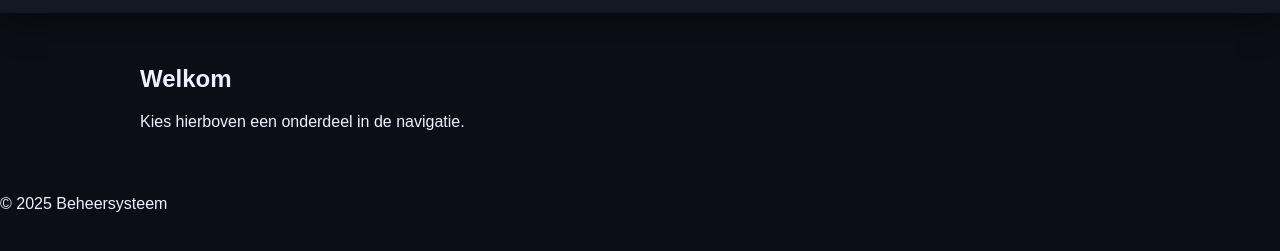
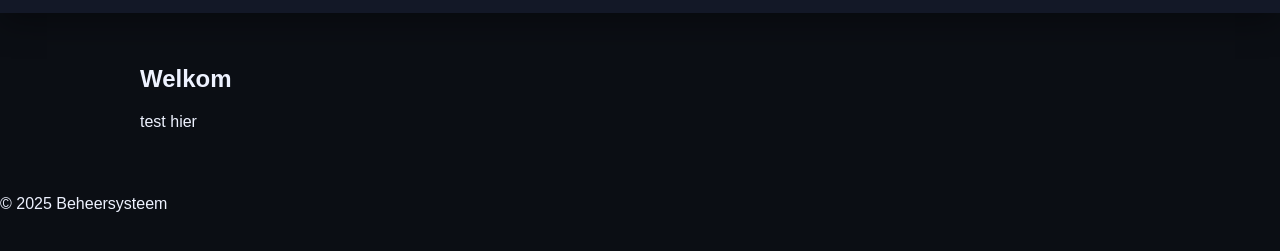
Before and after one commit to AventusCT/projectfase2s1-resq-2025-2026-sara-and-her-goons, a plain HTML site: page Index.html in a window 1280 px wide. Shown: the part 105-356 px from the top of the page. Drawn offline with Linux system fonts and the light colour scheme.

Commit message:
Kleine aanpassingen gemaakt

```diff
--- a/Index.css
+++ b/Index.css
@@ -7,7 +7,7 @@
       --danger:#ff6b6b;
       --success:#27c093;
       --warn:#ffb86b;
-      --border:#232a3d;
+      --border:#232a3d
       --radius:16px;
       --shadow: 0 10px 30px rgba(0,0,0,.35);
     }
--- a/Index.html
+++ b/Index.html
@@ -7,7 +7,6 @@
 </head>
 <body>
 
-  <!-- NAVBAR -->
   <header>
     <h1>Home</h1>
     <nav>
@@ -19,11 +18,10 @@
     </nav>
   </header>
 
-  <!-- MAIN CONTENT -->
   <main>
     <section class="welcome">
       <h2>Welkom</h2>
-      <p>Kies hierboven een onderdeel in de navigatie.</p>
+      <p>test hier</p>
     </section>
   </main>
 
--- a/beheersingssysteem.css
+++ b/beheersingssysteem.css
@@ -1,3 +1,4 @@
+/* Door Jhorano */
    :root {
       --bg:#0b0e14;
       --panel:#131827;
--- a/beheersingssysteem.js
+++ b/beheersingssysteem.js
@@ -1,3 +1,4 @@
+    // Door Jhorano
     document.addEventListener("DOMContentLoaded", () => {
       const table = document.querySelector("tbody");
 
```
Also changed, not shown: beheersingssysteem.html (+2 -1 lines), readme.md.
